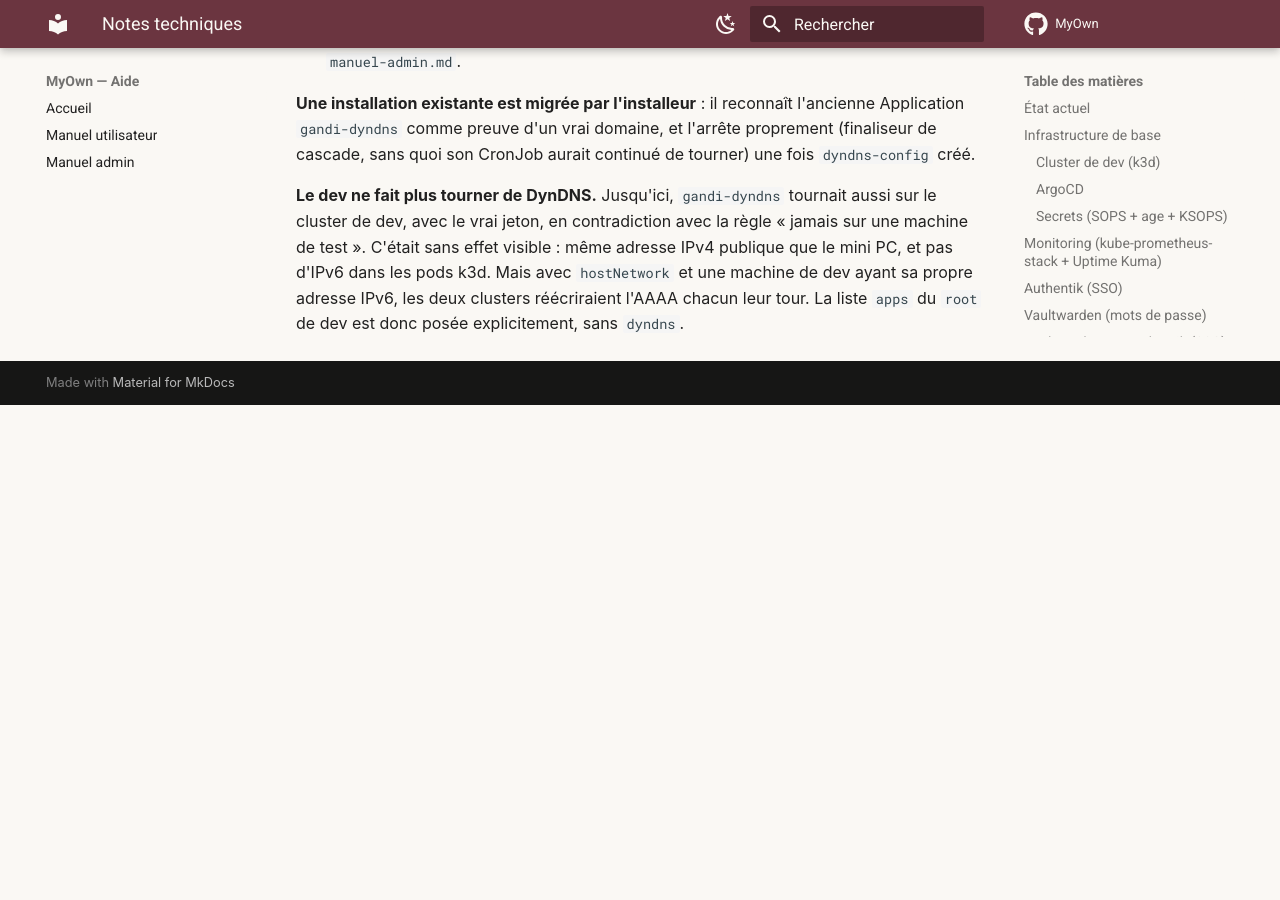
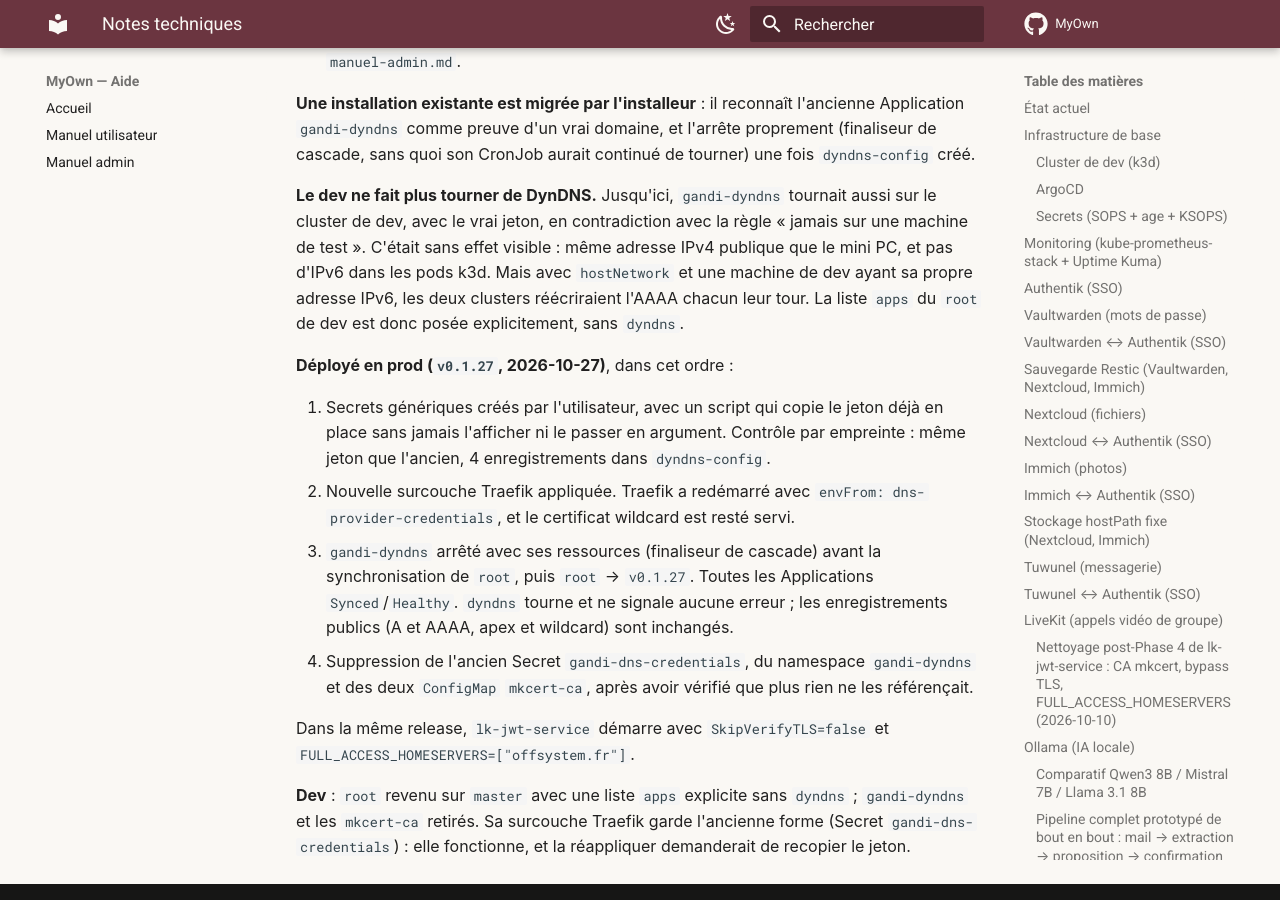
Before and after one commit to Pavliin/MyOwn, an MkDocs documentation site: the page built from docs/notes-techniques.md, in a window 1280 px wide and 900 px high, scrolled down 122778 px. Built offline with MkDocs 1.6.1 and Material for MkDocs 9.7.7, drawn with Linux system fonts in a browser that asks for light colours; comment, search, counter and statistics services are not loaded; before the commit the page ends 123183 px from its top, so only the background shows below that; part of the change alters nothing that is shown.

Commit message:
docs: record the step 2 production rollout
Co-Authored-By: Claude Opus 5.5 <noreply@anthropic.com>

```diff
--- a/docs/notes-techniques.md
+++ b/docs/notes-techniques.md
@@ -1261,3 +1261,14 @@ Objectif (`installation-utilisateur.md`) : qu'un autre foyer puisse prendre n'im
 **Une installation existante est migrée par l'installeur** : il reconnaît l'ancienne Application `gandi-dyndns` comme preuve d'un vrai domaine, et l'arrête proprement (finaliseur de cascade, sans quoi son CronJob aurait continué de tourner) une fois `dyndns-config` créé.
 
 **Le dev ne fait plus tourner de DynDNS.** Jusqu'ici, `gandi-dyndns` tournait aussi sur le cluster de dev, avec le vrai jeton, en contradiction avec la règle « jamais sur une machine de test ». C'était sans effet visible : même adresse IPv4 publique que le mini PC, et pas d'IPv6 dans les pods k3d. Mais avec `hostNetwork` et une machine de dev ayant sa propre adresse IPv6, les deux clusters réécriraient l'AAAA chacun leur tour. La liste `apps` du `root` de dev est donc posée explicitement, sans `dyndns`.
+
+**Déployé en prod (`v0.1.27`, 2026-10-27)**, dans cet ordre :
+
+1. Secrets génériques créés par l'utilisateur, avec un script qui copie le jeton déjà en place sans jamais l'afficher ni le passer en argument. Contrôle par empreinte : même jeton que l'ancien, 4 enregistrements dans `dyndns-config`.
+2. Nouvelle surcouche Traefik appliquée. Traefik a redémarré avec `envFrom: dns-provider-credentials`, et le certificat wildcard est resté servi.
+3. `gandi-dyndns` arrêté avec ses ressources (finaliseur de cascade) avant la synchronisation de `root`, puis `root` → `v0.1.27`. Toutes les Applications `Synced`/`Healthy`. `dyndns` tourne et ne signale aucune erreur ; les enregistrements publics (A et AAAA, apex et wildcard) sont inchangés.
+4. Suppression de l'ancien Secret `gandi-dns-credentials`, du namespace `gandi-dyndns` et des deux `ConfigMap` `mkcert-ca`, après avoir vérifié que plus rien ne les référençait.
+
+Dans la même release, `lk-jwt-service` démarre avec `SkipVerifyTLS=false` et `FULL_ACCESS_HOMESERVERS=["offsystem.fr"]`.
+
+**Dev** : `root` revenu sur `master` avec une liste `apps` explicite sans `dyndns` ; `gandi-dyndns` et les `mkcert-ca` retirés. Sa surcouche Traefik garde l'ancienne forme (Secret `gandi-dns-credentials`) : elle fonctionne, et la réappliquer demanderait de recopier le jeton.
```
